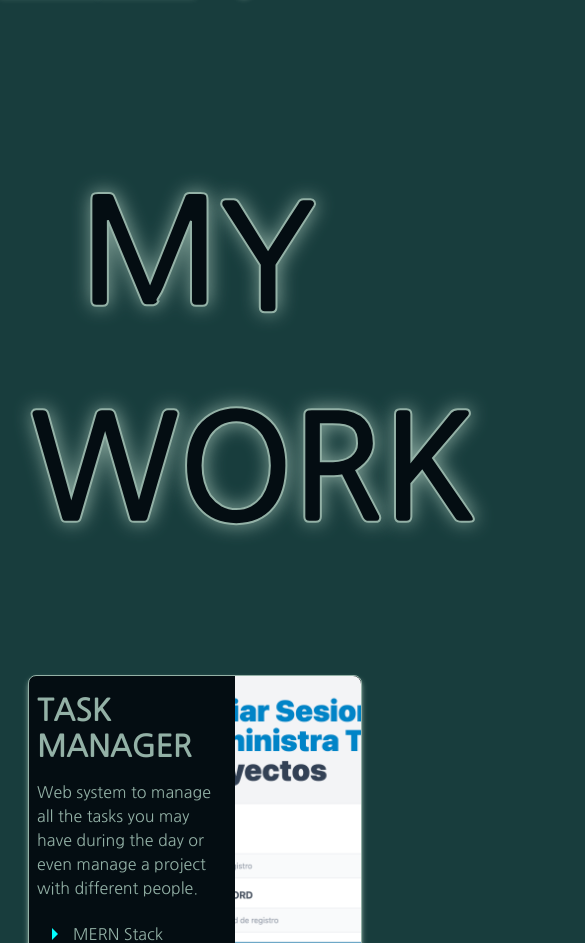
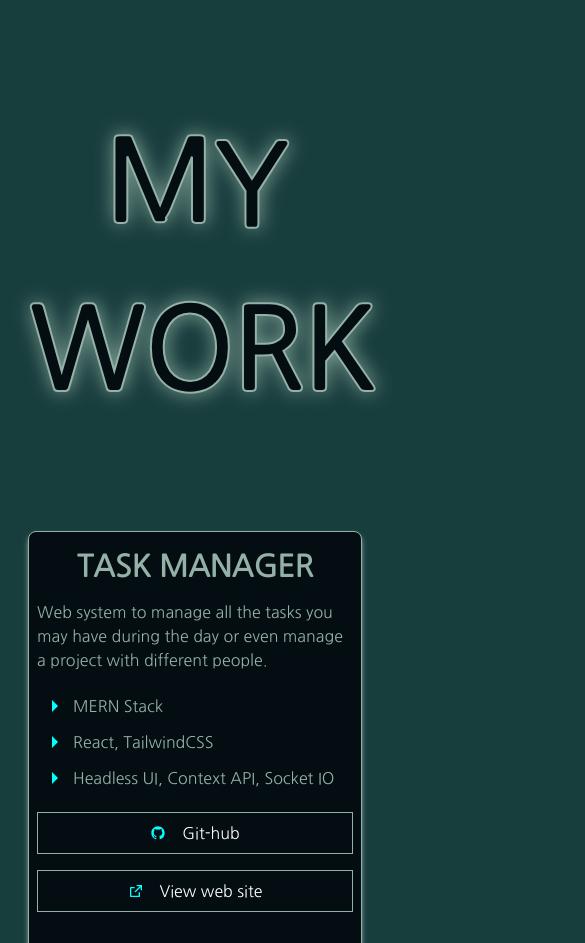
Before and after one commit to adan-g/react-portfolio, a React (Vite) app: page / in a window 390 px wide. Shown: the part 1937-2880 px from the top of the page, 585 px wide, since content can reach past the window. Built offline with nearby package versions, Linux system fonts and the light colour scheme.

Commit message:
update mobile

```diff
--- a/src/components/Contact.jsx
+++ b/src/components/Contact.jsx
@@ -4,7 +4,7 @@ import { BiLogoGmail } from "react-icons/bi";
 const Contact = () => {
   return (
     <section id={'contact'} className='mx-7'>
-      <h1 className='text-[9rem] text-center text-black12 font-semibold my-24' style={{ '-webkit-text-stroke-width': '2px', '-webkit-text-stroke-color': '#93B1A6', 'text-shadow': '#93B1A6 1px 0 20px' }}>
+      <h1 className='lg:text-[9rem] text-[7rem] text-center text-black12 font-semibold my-24' style={{ '-webkit-text-stroke-width': '2px', '-webkit-text-stroke-color': '#93B1A6', 'text-shadow': '#93B1A6 1px 0 20px' }}>
         CONTACT
       </h1>
 
--- a/src/components/MyWork.jsx
+++ b/src/components/MyWork.jsx
@@ -9,14 +9,14 @@ import { RiArrowDropRightFill } from "react-icons/ri";
 const MyWork = () => {
   return (
     <section id={'mywork'} className='mx-7'>
-      <h1 className='text-[9rem] text-center text-black12 font-semibold my-24' style={{ '-webkit-text-stroke-width': '2px', '-webkit-text-stroke-color': '#93B1A6', 'text-shadow': '#93B1A6 1px 0 20px' }}>
+      <h1 className='lg:text-[9rem] text-[7rem] text-center text-black12 font-semibold my-24' style={{ '-webkit-text-stroke-width': '2px', '-webkit-text-stroke-color': '#93B1A6', 'text-shadow': '#93B1A6 1px 0 20px' }}>
         MY WORK
       </h1>
 
-      <div className='flex bg-black12 border-greenA6 border rounded-lg shadow-md shadow-greenA6 mb-24 h-96'>
-        <div className='w-3/5 h-80 flex flex-col justify-between my-4 mx-2'>
-          <p className='text-greenA6'>
-            <h1 className='text-3xl mb-4 font-extrabold'>TASK MANAGER</h1>
+      <div className='flex flex-col lg:flex-row bg-black12 border-greenA6 border rounded-lg shadow-md shadow-greenA6 mb-24 lg:h-96'>
+        <div className='w-auto lg:w-3/5 lg:h-80 flex flex-col justify-between my-4 mx-2'>
+          <p className='text-greenA6 mb-4'>
+            <h1 className='text-3xl mb-4 font-extrabold text-center lg:text-left'>TASK MANAGER</h1>
             <p className='mb-4'>
               Web system to manage all the tasks you may have during the day or even manage a project with different people.
             </p>
@@ -30,32 +30,32 @@ const MyWork = () => {
               <RiArrowDropRightFill className='text-4xl fill-[#03FFFF]' /> Headless UI, Context API, Socket IO
             </span>
           </p>
-          <div className='pb-4 text-center flex justify-center'>
+          <div className='pb-4 text-center flex flex-col lg:flex-row justify-center'>
             <a
               href='https://github.com/adan-g/MERN_UpTask_frontend'
               target='_blank'
-              className='text-white text-center border border-greenA6 w-2/6 box-border p-2 mr-4 flex justify-center items-center hover:bg-green3d hover:border-green3d hover:duration-700'>
+              className='text-white text-center border border-greenA6 w-full lg:w-2/6 box-border p-2 mr-4 lg:mb-0 mb-4 flex justify-center items-center hover:bg-green3d hover:border-green3d hover:duration-700'>
               <RiGithubFill className='mr-4 fill-[#03FFFF]' /> <span>Git-hub</span>
             </a>
 
             <a
               href='https://tiny-croissant-194dd7.netlify.app/'
               target='_blank'
-              className='text-white text-center border border-greenA6 w-2/6 box-border p-2 flex justify-center items-center hover:bg-green3d hover:border-green3d hover:duration-700'>
+              className='text-white text-center border border-greenA6 w-full lg:w-2/6 box-border p-2 flex justify-center items-center hover:bg-green3d hover:border-green3d hover:duration-700'>
               <RiExternalLinkLine className='mr-4 fill-[#03FFFF]' /> View web site
             </a>
           </div>
         </div>
 
-        <div className='w-2/5'>
-          <img src={imgUpTask} className='w-full h-full object-cover rounded-r-lg' />
+        <div className='lg:w-2/5 w-full'>
+          <img src={imgUpTask} className='w-full h-full object-cover lg:rounded-r-lg lg:rounded-l-none rounded-b-lg' />
         </div>
       </div>
 
-      <div className='flex bg-black12 border-greenA6 border rounded-lg shadow-md shadow-greenA6 h-96'>
-        <div className='w-3/5 h-80 flex flex-col justify-between my-4 mx-2'>
-          <p className='text-greenA6'>
-            <h1 className='text-3xl mb-4 font-extrabold'>VET APPOINTMENTS</h1>
+      <div className='flex flex-col lg:flex-row bg-black12 border-greenA6 border rounded-lg shadow-md shadow-greenA6 mb-24 lg:h-96'>
+        <div className='w-auto lg:w-3/5 lg:h-80 flex flex-col justify-between my-4 mx-2'>
+          <p className='text-greenA6 mb-4'>
+            <h1 className='text-3xl mb-4 font-extrabold text-center lg:text-left'>VET APPOINTMENTS</h1>
             <p className='mb-4'>
               web system to book an appointment for your pet, you will be able to see a list of patients where more details about your pet and its symptoms will appear.
             </p>
@@ -69,18 +69,20 @@ const MyWork = () => {
               <RiArrowDropRightFill className='text-4xl fill-[#03FFFF]' /> LocalStorage
             </span>
           </p>
-          <div className='pb-4 text-center flex justify-center'>
-            <a href='https://github.com/adan-g/vetAppointments' target='_blank' className='text-white text-center border border-greenA6 w-2/6 box-border p-2 mr-4 flex justify-center items-center hover:bg-green3d hover:border-green3d hover:duration-700'>
+          <div className='pb-4 text-center flex flex-col lg:flex-row justify-center'>
+            <a href='https://github.com/adan-g/vetAppointments' target='_blank'
+            className='text-white text-center border border-greenA6 w-full lg:w-2/6 box-border p-2 mr-4 lg:mb-0 mb-4 flex justify-center items-center hover:bg-green3d hover:border-green3d hover:duration-700'>
               <RiGithubFill className='mr-4 fill-[#03FFFF]' /> <span>Git-hub</span>
             </a>
-            <a href='https://coruscating-truffle-a7c1ba.netlify.app/' target='_blank' className='text-white text-center border border-greenA6 w-2/6 box-border p-2 flex justify-center items-center hover:bg-green3d hover:border-green3d hover:duration-700'>
+            <a href='https://coruscating-truffle-a7c1ba.netlify.app/' target='_blank'
+            className='text-white text-center border border-greenA6 w-full lg:w-2/6 box-border p-2 flex justify-center items-center hover:bg-green3d hover:border-green3d hover:duration-700'>
               <RiExternalLinkLine className='mr-4 fill-[#03FFFF]' /> View web site
             </a>
           </div>
         </div>
 
-        <div className='w-2/5'>
-          <img src={imgVet} className='w-full h-full object-cover rounded-r-lg' />
+        <div className='lg:w-2/5 w-full'>
+          <img src={imgVet} className='w-full h-full object-cover lg:rounded-r-lg lg:rounded-l-none rounded-b-lg' />
         </div>
       </div>
     </section>
--- a/src/components/Skills.jsx
+++ b/src/components/Skills.jsx
@@ -12,7 +12,7 @@ import { BrowserView, MobileView, isBrowser, isMobile } from 'react-device-detec
 const Skills = () => {
   return (
     <section id={'skills'}>
-      <h1 className='text-[9rem] text-center text-black12 font-semibold my-24' style={{ '-webkit-text-stroke-width': '2px', '-webkit-text-stroke-color': '#93B1A6', 'text-shadow': '#93B1A6 1px 0 20px' }}>
+      <h1 className='lg:text-[9rem] text-[7rem] text-center text-black12 font-semibold my-24' style={{ '-webkit-text-stroke-width': '2px', '-webkit-text-stroke-color': '#93B1A6', 'text-shadow': '#93B1A6 1px 0 20px' }}>
         SKILLS
       </h1>
 
```
